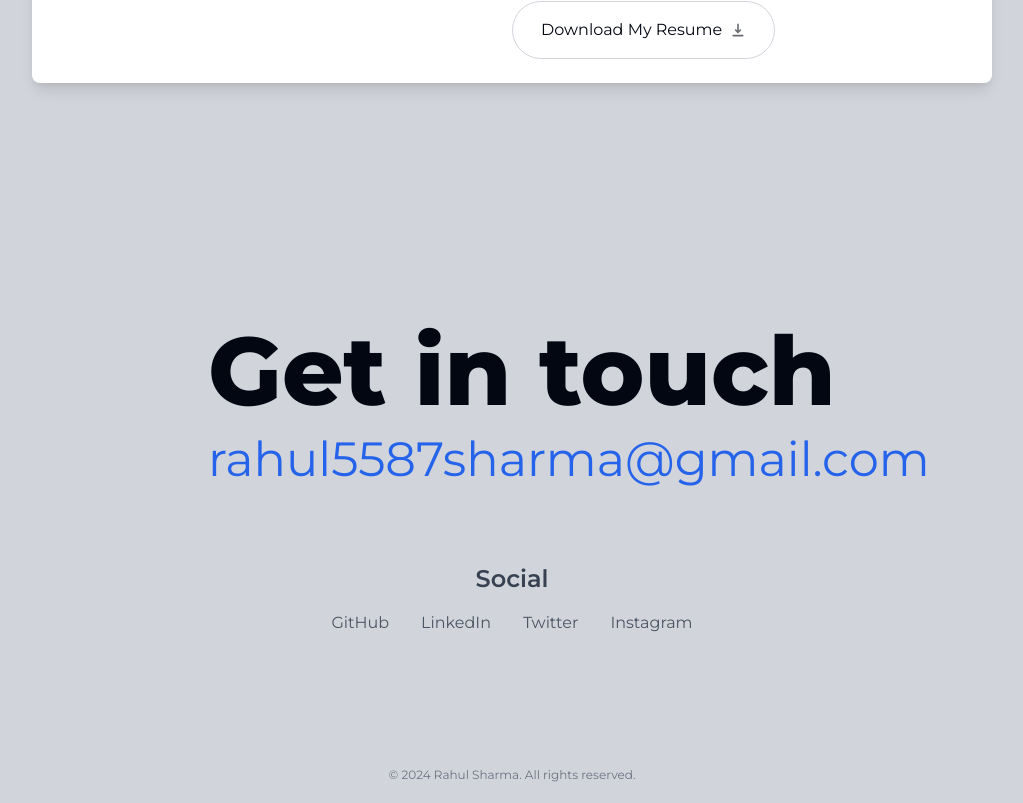
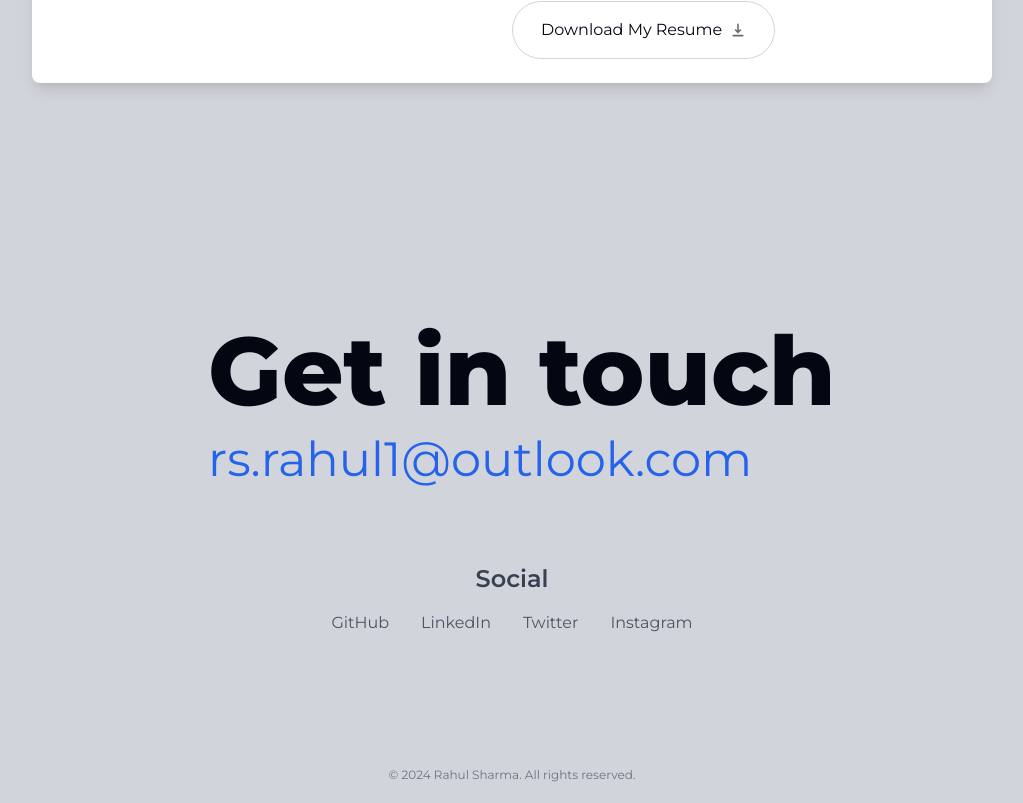
Before and after one commit to rahul-sharma-cs/portfolio, a Next.js app: page / in a window 1280 px wide. Shown: the part 3023-3826 px from the top of the page, without its empty margins (128-1151 px from the left). Built offline with nearby package versions, Linux system fonts and the light colour scheme.

Commit message:
Update contact.tsx

```diff
--- a/components/contact.tsx
+++ b/components/contact.tsx
@@ -28,11 +28,11 @@ export default function Contact() {
 
         {/* Email Address */}
         <a
-          href="mailto:rahul5587sharma@gmail.com"
+          href="mailto:rs.rahul1@outlook.com"
           className="block mt-4 text-3xl sm:text-5xl text-blue-600 dark:text-blue-400 duration-300"
           style={{transition: 'color 0.3s ease-in-out',}}
         >
-          rahul5587sharma@gmail.com
+          rs.rahul1@outlook.com
         </a>
       </div>
 
```
